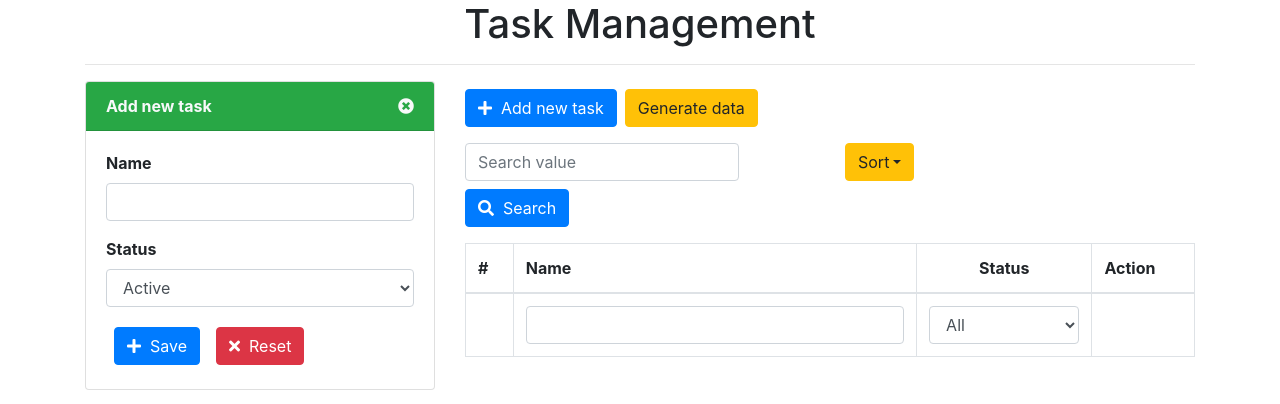
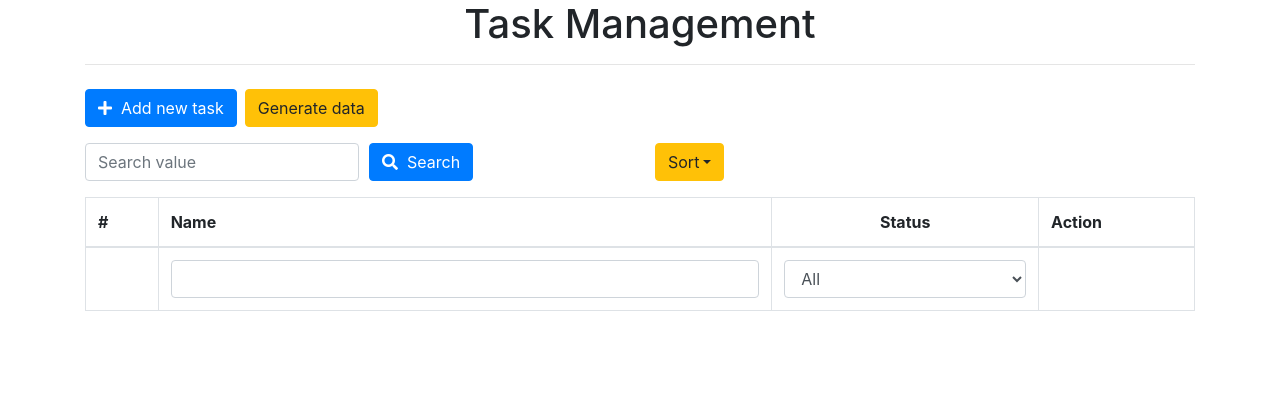
Before and after one commit to thinhtpt2000/basic-react, a React (Create React App) app: page / in a window 1280 px wide. Shown: the top 404 px of the page. Built offline with nearby package versions, Linux system fonts and the light colour scheme.

Commit message:
[ThinhTPT] apply open task form function

```diff
--- a/src/App.js
+++ b/src/App.js
@@ -6,13 +6,14 @@ import TaskList from "./components/TaskList";
 
 function App() {
   const [tasks, setTasks] = useState([]); // {id: unique, name, status}
+  const [isDisplayForm, setIsDisplayForm] = useState(false);
 
   useEffect(() => {
     if (localStorage && localStorage.getItem('tasks')) {
       let tmpTasks = JSON.parse(localStorage.getItem('tasks'));
       setTasks(tmpTasks);
     }
-  }, [])
+  }, []);
 
   const generateData = () => {
     let demoTasks = [
@@ -40,6 +41,14 @@ function App() {
 
   const generateId = () => randomId() + '-' + randomId() + '-' + randomId() + '-' + randomId();
 
+  const onToggleForm = () => {
+    setIsDisplayForm(!isDisplayForm);
+  }
+
+  const onCloseForm = () => {
+    setIsDisplayForm(false);
+  }
+
   return (
     <div className="App">
       <div className="container">
@@ -50,18 +59,21 @@ function App() {
           </div>
         </div>
         <div className="row">
-          <div className="col-xs-4 col-sm-4 col-md-4 col-lg-4">
-            <TaskForm />
-          </div>
-          <div className="col-xs-8 col-sm-8 col-md-8 col-lg-8">
+          {
+            isDisplayForm &&
+            <div className="col-xs-4 col-sm-4 col-md-4 col-lg-4">
+              <TaskForm hanldeCloseForm={onCloseForm}/>
+            </div>
+          }
+          <div className={isDisplayForm ? "col-xs-8 col-sm-8 col-md-8 col-lg-8" : "col-xs-12 col-sm-12 col-md-12 col-lg-12"}>
             <div className="row">
               <div className="col-xs-12 col-sm-12 col-md-12 col-lg-12">
-                <button type="submit" className="btn btn-primary mt-2">
+                <button type="button" className="btn btn-primary mt-2" onClick={() => onToggleForm()}>
                   <i className="fas fa-plus"></i>
                   &nbsp;
                   Add new task
                 </button>
-                <button type="submit" className="btn btn-warning mt-2 ml-2" onClick={() => generateData()}>
+                <button type="button" className="btn btn-warning mt-2 ml-2" onClick={() => generateData()}>
                   Generate data
                 </button>
               </div>
--- /dev/null
+++ b/src/components/TaskForm.css
@@ -0,0 +1,3 @@
+.btn-close {
+    cursor: pointer;
+}
--- a/src/components/TaskForm.js
+++ b/src/components/TaskForm.js
@@ -1,4 +1,6 @@
-function TaskForm() {
+import "./TaskForm.css";
+
+function TaskForm(props) {
     return (
         <div className="TaskForm">
             <div className="card">
@@ -6,7 +8,7 @@ function TaskForm() {
                     <div className="row">
                         <div className="col-xs-8 col-sm-8 col-md-8 col-lg-8">Add new task</div>
                         <div className="col-xs-4 col-sm-4 col-md-4 col-lg-4 text-right">
-                            <i className="fas fa-times-circle"></i>
+                            <i className="fas fa-times-circle btn-close" onClick={() => props.hanldeCloseForm()}></i>
                         </div>
                     </div>
                 </div>
```
